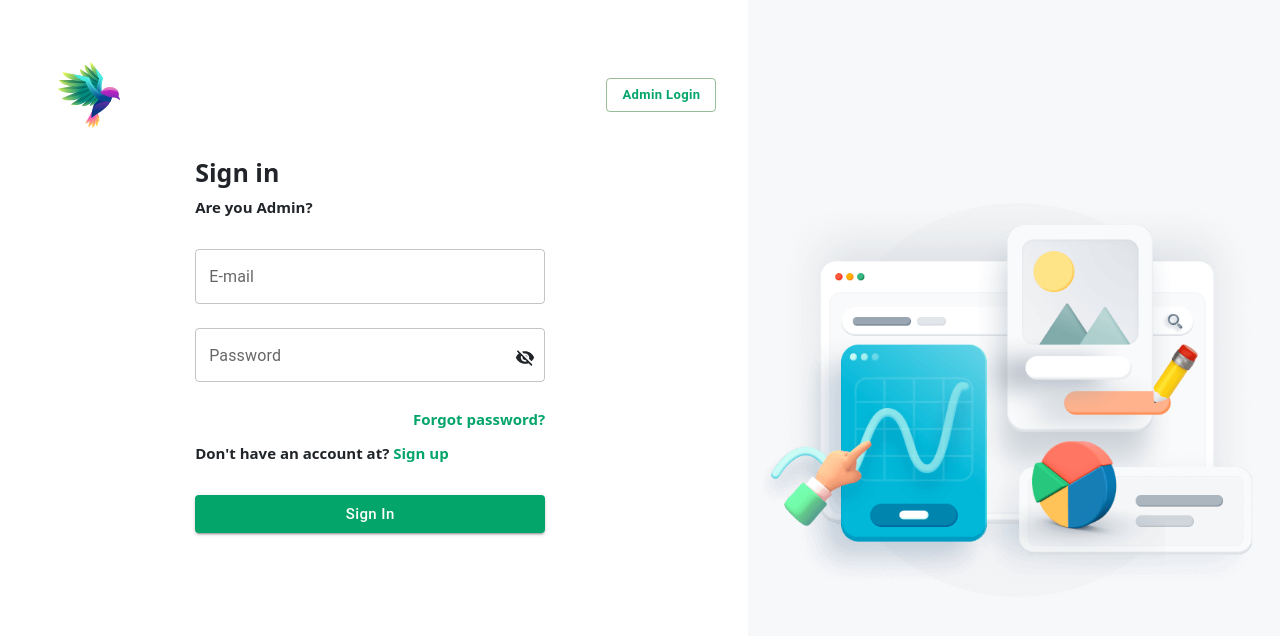
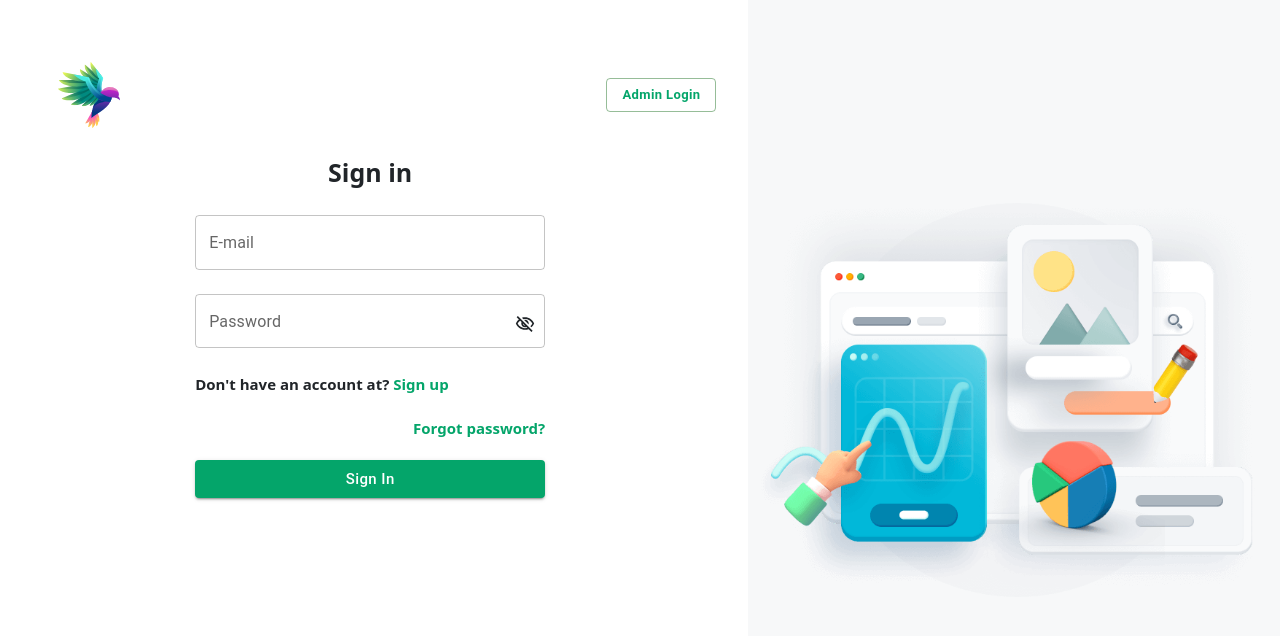
Before and after one commit to AdnanArch/Admission-portal-frontend, a React (Vite) app: page /login in a window 1280 px wide. Shown: the top 636 px of the page. Built offline with nearby package versions, Linux system fonts and the light colour scheme.

Commit message:
Admin login and some changing in (login,signUp)

```diff
--- a/index.html
+++ b/index.html
@@ -23,7 +23,7 @@
   <body>
     <div id="root"></div>
     <script type="module" src="/src/main.jsx"></script>
-    <!-----------BOOT-STRAP-SCRIPT------------->
+    <!-----------BOOT-STRAP-SCRIPT CDN------------->
     <script
       src="https://cdn.jsdelivr.net/npm/bootstrap@5.0.2/dist/js/bootstrap.bundle.min.js"
       integrity="sha384-MrcW6ZMFYlzcLA8Nl+NtUVF0sA7MsXsP1UyJoMp4YLEuNSfAP+JcXn/tWtIaxVXM"
--- a/package.json
+++ b/package.json
@@ -19,6 +19,7 @@
     "@mui/styled-engine-sc": "^6.0.0-alpha.17",
     "@react-spring/web": "^9.7.3",
     "axios": "^1.6.7",
+    "lucide-react": "^0.372.0",
     "react": "^18.2.0",
     "react-dom": "^18.2.0",
     "react-router-dom": "^6.22.2",
--- a/src/pages/Login.jsx
+++ b/src/pages/Login.jsx
@@ -1,12 +1,15 @@
 import React, { useState } from "react";
 import birdlogo from "../assets/bird-logo.svg";
 import loginimg from "../assets/loginimg.png";
-import { Button, Container, Stack, TextField } from "@mui/material";
+import { Avatar, Button, Container, Stack, TextField } from "@mui/material";
 import VisibilityOffRoundedIcon from "@mui/icons-material/VisibilityOffRounded";
 import VisibilityIcon from "@mui/icons-material/Visibility";
+import RemoveRedEyeOutlinedIcon from "@mui/icons-material/RemoveRedEyeOutlined";
+import VisibilityOffOutlinedIcon from "@mui/icons-material/VisibilityOffOutlined";
 import { useNavigate } from "react-router-dom";
 import { LoadingButton } from "@mui/lab";
 import axios from "axios";
+import { User } from "lucide-react";
 
 function Login() {
   const navigate = useNavigate();
@@ -18,7 +21,7 @@ function Login() {
   });
 
   // ---------se-state for error handeling--------
-  const [Error, setError] = useState({ email: "" });
+  const [Error, setError] = useState({ email: "", password: "" });
 
   // -------function for UserInput-Handeling--------
 
@@ -34,6 +37,9 @@ function Login() {
   // -------Use-stste for revel-password-------
   const [RevealPassword, setRevealPassword] = useState(false);
 
+  // --------use-state for Admin-login---------
+  const [admin, setAdmin] = useState(false);
+
   // ---------function for error handeling----------
 
   const ErrorHandeling = (UserInput) => {
@@ -41,25 +47,45 @@ function Login() {
     let ErrorMessage = {};
     let EmailPattern = /^[^\s@]+@[^\s@]+\.[^\s@]+$/;
     if (UserInput.email.length > 0 && !EmailPattern.test(UserInput.email)) {
-      ErrorMessage.email = " Please enter a valid E-mail addess";
+      ErrorMessage.email = "Please enter a valid E-mail addess";
+      return setError(ErrorMessage);
     }
-    setError(ErrorMessage);
+    setError("");
+  };
+
+  // ----function for chek inputs field data on submit-----
+
+  const ErrorOnSubmitForm = (userInput) => {
+    console.log(userInput.email);
+    let ErrorMessage = {};
+    let EmailPattern = /^[^\s@]+@[^\s@]+\.[^\s@]+$/;
+    if (!EmailPattern.test(userInput.email)) {
+      ErrorMessage.email = "Please enter E-mail addess";
+      return setError(ErrorMessage);
+    } else if (userInput.password.length < 1) {
+      console.log(userInput.password);
+      ErrorMessage.password = "Please enter password";
+      return setError(ErrorMessage);
+    }
+    setError("");
+    FetchData();
   };
 
   // ---------Axios function for Api calling---------
   const FetchData = async () => {
     console.log("wahab");
     setLoading(true);
+    const apiUrl = admin ? "Admin url" : "Student url";
     try {
       const ApiCall = {
-        url: "",
+        url: apiUrl,
         method: "POST",
         dats: UserInput,
       };
       const ApiResponse = await axios(ApiCall);
       if (ApiResponse.status === 200 || ApiResponse.status === 201) {
         setLoading(false);
-        console.log("Api call successfull");
+        navigate("/");
       } else {
         console.log("Api calling error");
         setLoading(false);
@@ -89,7 +115,7 @@ function Login() {
                   <Button
                     variant="outlined"
                     onClick={() => {
-                      navigate("/adminlogin");
+                      setAdmin(true);
                     }}
                     color="success"
                     size="medium"
@@ -106,10 +132,18 @@ function Login() {
               </div>
               <div className="login-content mx-auto" style={{ width: "35rem" }}>
                 <div className="login-head mb-5">
-                  <h5>Sign in</h5>
-                  <p>Are you Admin? </p>
+                  {admin === true && (
+                    <div className="d-flex justify-content-center mb-3">
+                      <Avatar sx={{ bgcolor: "#04A56A" }}>
+                        <User />
+                      </Avatar>
+                    </div>
+                  )}
+                  <h5 className="text-center">
+                    {admin ? "Admin login" : "Sign in"}
+                  </h5>
                 </div>
-                <div className="login-text-field mb-5">
+                <div className="login-text-field mb-3">
                   <Stack spacing={3}>
                     <TextField
                       onChange={InputHandeling}
@@ -127,6 +161,7 @@ function Login() {
                           fontSize: "1rem",
                           fontWeight: "600",
                           marginLeft: "0",
+                          marginTop: "1rem",
                         },
                       }}
                     />
@@ -142,10 +177,20 @@ function Login() {
                         color="success"
                         InputProps={{ style: { fontSize: "1.5rem" } }}
                         InputLabelProps={{ style: { fontSize: "1.6rem" } }}
+                        error={Error?.password}
+                        helperText={Error?.password}
+                        sx={{
+                          "& .MuiFormHelperText-root": {
+                            fontSize: "1rem",
+                            fontWeight: "600",
+                            marginLeft: "0",
+                            marginTop: "1rem",
+                          },
+                        }}
                       />
                       <div className="password-reveal-icon">
                         {RevealPassword === true && (
-                          <VisibilityIcon
+                          <RemoveRedEyeOutlinedIcon
                             sx={{ fontSize: "2rem", cursor: "pointer" }}
                             onClick={() => {
                               setRevealPassword(false);
@@ -153,7 +198,7 @@ function Login() {
                           />
                         )}
                         {RevealPassword === false && (
-                          <VisibilityOffRoundedIcon
+                          <VisibilityOffOutlinedIcon
                             onClick={() => {
                               setRevealPassword(true);
                             }}
@@ -162,12 +207,7 @@ function Login() {
                         )}
                       </div>
                     </div>
-                    <div className="forget-password mt-4">
-                      <p style={{ color: "#04A56A", textAlign: "end" }}>
-                        Forgot password?
-                      </p>
-                    </div>
-                    <p className="mt-0">
+                    <p>
                       Don&apos;t have an account at?{" "}
                       <span
                         style={{
@@ -182,13 +222,18 @@ function Login() {
                         Sign up
                       </span>
                     </p>
+                    <div className="forget-password mt-3">
+                      <p style={{ color: "#04A56A", textAlign: "end" }}>
+                        Forgot password?
+                      </p>
+                    </div>
                   </Stack>
                 </div>
 
                 <div className="sign-in-button">
                   <LoadingButton
                     onClick={() => {
-                      FetchData();
+                      ErrorOnSubmitForm(UserInput);
                     }}
                     loading={Loading}
                     variant="contained"
--- a/src/pages/TwoStepVerification.jsx
+++ b/src/pages/TwoStepVerification.jsx
@@ -10,14 +10,14 @@ function TwoStepVerification() {
 
   // -------use state for use input-------
   const [userInput, setUserInput] = useState("");
-  // console.log(userInput);
+  console.log(userInput);
   const inputRefs = useRef([]);
 
   // ---------use state for loading---------
   const [loading, setLoading] = useState(false);
 
-  // -------use state for disable button--------
-  const [disable, setDisable] = useState(true);
+  // // -------use state for disable button--------
+  // const [disable, setDisable] = useState(true);
 
   // --------use state for error message--------
   const [errorMessage, setErrorMessage] = useState("");
@@ -53,16 +53,18 @@ function TwoStepVerification() {
   // -------function for APi calling--------
   const fetchData = async () => {
     setLoading(true);
+    const json = JSON.parse(userInput);
+    console.log("JSON", json);
     try {
       const apiCall = {
         url: "",
         method: "POST",
-        data: userInput,
+        data: json,
       };
       const apiResponse = await Axios(apiCall);
       if (apiResponse.status === 200 || apiResponse.status === 201) {
         setLoading(false);
-        console.log("Good");
+        navigate("/");
       } else {
         console.log("BAd");
       }
@@ -78,7 +80,6 @@ function TwoStepVerification() {
       setErrorMessage(ErrorMessage);
       return;
     } else if (userInput.length !== 6) {
-      console.log("six");
       ErrorMessage = "Please enter a six Numbers of code";
       setErrorMessage(ErrorMessage);
       return;
```
Also changed, not shown: 1 other file (tests, documents, lock files or other folders).
